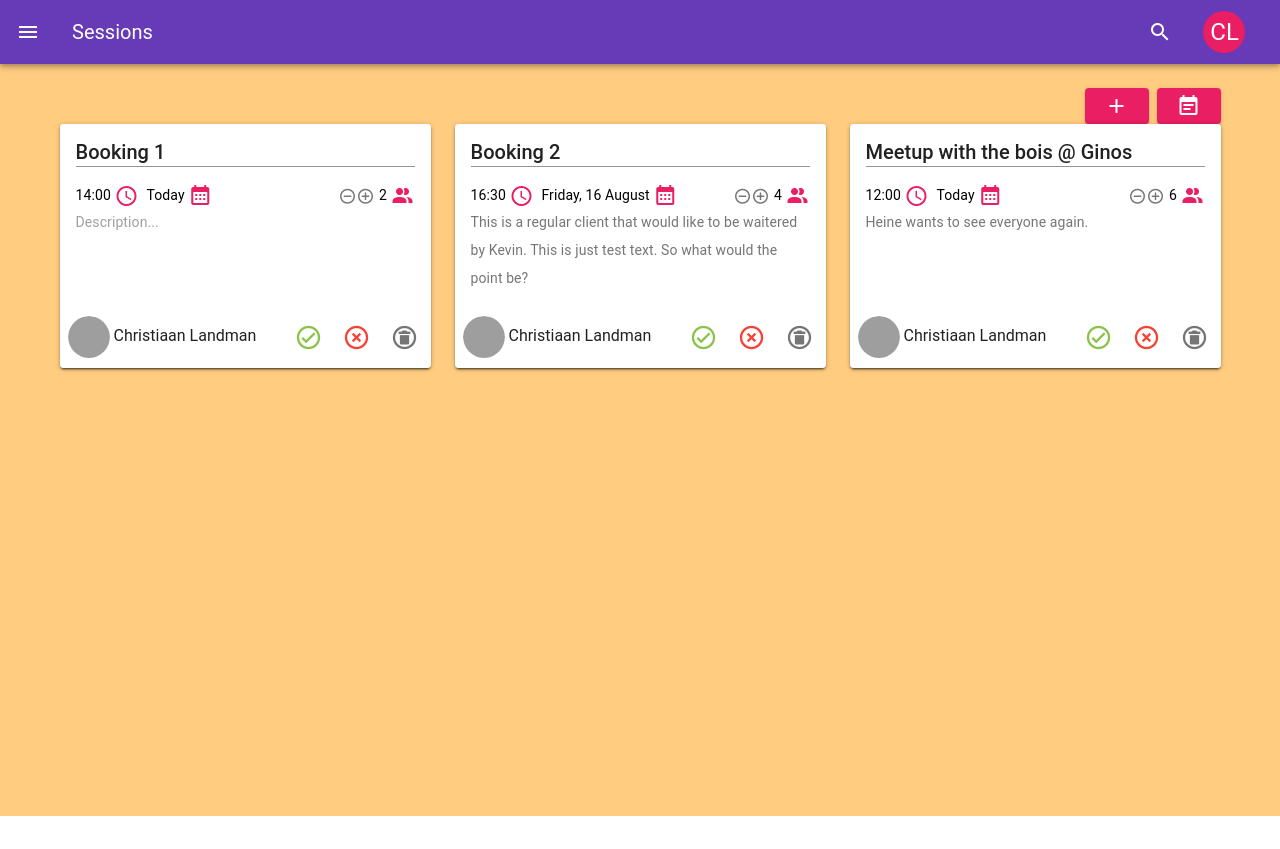
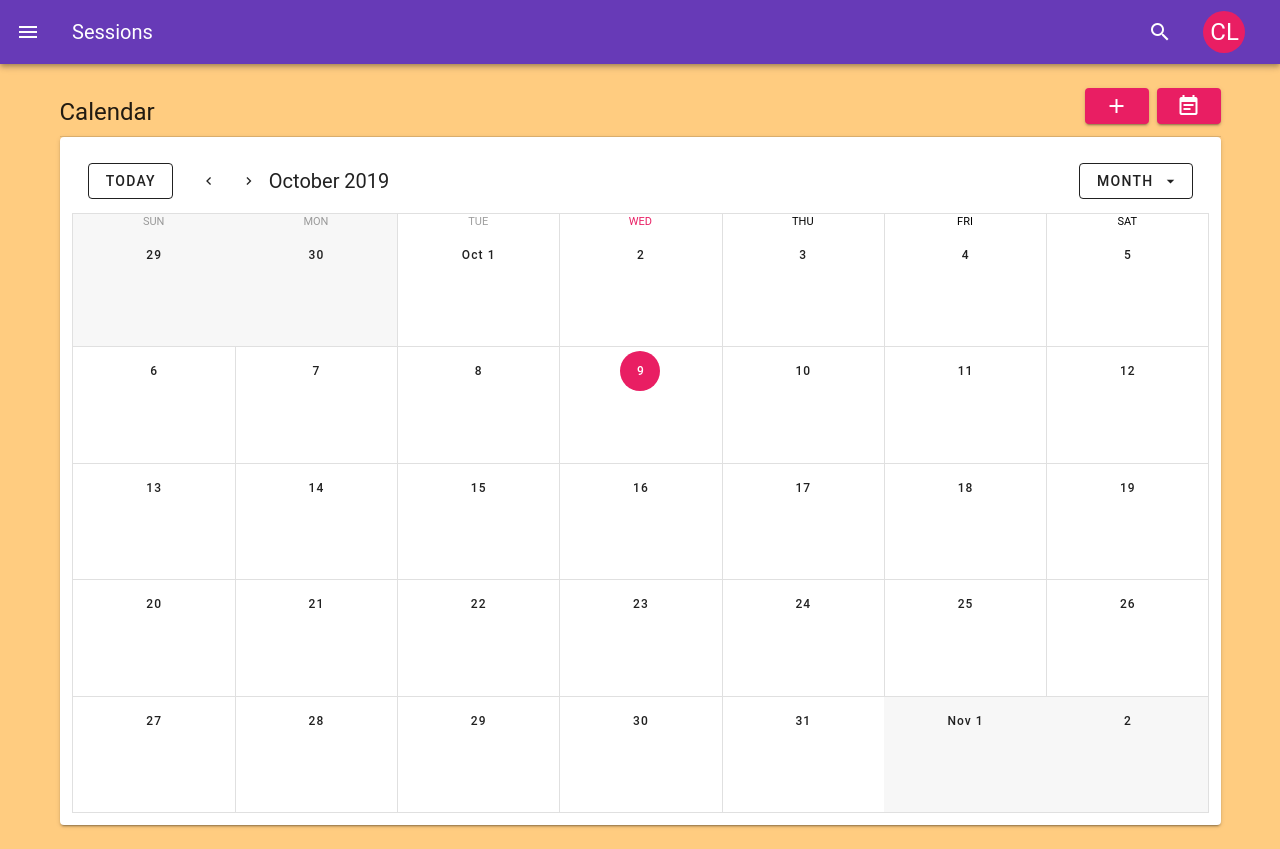
Before and after one commit to Chriztiaan/session, a Vue app: page / in a window 1280 px wide. Before the commit the page ends 816 px from the top, so only its background shows below. Built offline with nearby package versions, Linux system fonts and the light colour scheme; grey boxes are pictures that could not be loaded; what vue-moment would draw is missing.

Commit message:
Setup for Calendar view.

```diff
--- /dev/null
+++ b/src/components/Calendar.vue
@@ -0,0 +1,309 @@
+<template>
+	<v-card>
+		<v-col>
+			<v-sheet height="64">
+				<v-toolbar flat color="white">
+					<v-btn outlined class="mr-4" @click="setToday">
+						Today
+					</v-btn>
+					<v-btn fab text small @click="prev">
+						<v-icon small>mdi-chevron-left</v-icon>
+					</v-btn>
+					<v-btn fab text small @click="next">
+						<v-icon small>mdi-chevron-right</v-icon>
+					</v-btn>
+					<v-toolbar-title>{{ title }}</v-toolbar-title>
+					<v-spacer></v-spacer>
+					<v-menu bottom right>
+						<template v-slot:activator="{ on }">
+							<v-btn outlined v-on="on">
+								<span>{{ typeToLabel[type] }}</span>
+								<v-icon right>mdi-menu-down</v-icon>
+							</v-btn>
+						</template>
+						<v-list>
+							<v-list-item @click="type = 'day'">
+								<v-list-item-title>Day</v-list-item-title>
+							</v-list-item>
+							<v-list-item @click="type = 'week'">
+								<v-list-item-title>Week</v-list-item-title>
+							</v-list-item>
+							<v-list-item @click="type = 'month'">
+								<v-list-item-title>Month</v-list-item-title>
+							</v-list-item>
+						</v-list>
+					</v-menu>
+				</v-toolbar>
+			</v-sheet>
+			<v-sheet height="600">
+				<v-calendar
+					ref="calendar"
+					v-model="focus"
+					color="secondary"
+					:events="events"
+					:event-color="getEventColor"
+					:event-margin-bottom="3"
+					:now="today"
+					:type="type"
+					@click:event="showEvent"
+					@click:more="viewDay"
+					@click:date="viewDay"
+					@change="updateRange"
+				></v-calendar>
+				<v-menu v-model="selectedOpen" :close-on-content-click="false" :activator="selectedElement" offset-x>
+					<v-card color="grey lighten-4" min-width="350px" flat>
+						<v-toolbar :color="selectedEvent.color" dark>
+							<v-btn icon>
+								<v-icon>mdi-pencil</v-icon>
+							</v-btn>
+							<v-toolbar-title v-html="selectedEvent.name"></v-toolbar-title>
+							<v-spacer></v-spacer>
+							<v-btn icon>
+								<v-icon>mdi-heart</v-icon>
+							</v-btn>
+							<v-btn icon>
+								<v-icon>mdi-dots-vertical</v-icon>
+							</v-btn>
+						</v-toolbar>
+						<v-card-text>
+							<span v-html="selectedEvent.details"></span>
+						</v-card-text>
+						<v-card-actions>
+							<v-btn text color="secondary" @click="selectedOpen = false">
+								Cancel
+							</v-btn>
+						</v-card-actions>
+					</v-card>
+				</v-menu>
+			</v-sheet>
+		</v-col>
+	</v-card>
+</template>
+
+<script lang="ts">
+import Vue from 'vue';
+export default Vue.extend({
+	data: () => ({
+		today: new Date().toISOString().substring(0, 10),
+		focus: new Date().toISOString().substring(0, 10),
+		type: 'month',
+		typeToLabel: {
+			month: 'Month',
+			week: 'Week',
+			day: 'Day'
+		},
+		start: null,
+		end: null,
+		selectedEvent: {},
+		selectedElement: null,
+		selectedOpen: false,
+		events: [
+			{
+				name: 'Vacation',
+				details: 'Going to the beach!',
+				start: '2018-12-29',
+				end: '2019-01-01',
+				color: 'blue'
+			},
+			{
+				name: 'Meeting',
+				details: 'Spending time on how we do not have enough time',
+				start: '2019-01-07 09:00',
+				end: '2019-01-07 09:30',
+				color: 'indigo'
+			},
+			{
+				name: 'Large Event',
+				details: 'This starts in the middle of an event and spans over multiple events',
+				start: '2018-12-31',
+				end: '2019-01-04',
+				color: 'deep-purple'
+			},
+			{
+				name: '3rd to 7th',
+				details: 'Testing',
+				start: '2019-01-03',
+				end: '2019-01-07',
+				color: 'cyan'
+			},
+			{
+				name: 'Big Meeting',
+				details: 'A very important meeting about nothing',
+				start: '2019-01-07 08:00',
+				end: '2019-01-07 11:30',
+				color: 'red'
+			},
+			{
+				name: 'Another Meeting',
+				details: 'Another important meeting about nothing',
+				start: '2019-01-07 10:00',
+				end: '2019-01-07 13:30',
+				color: 'brown'
+			},
+			{
+				name: '7th to 8th',
+				start: '2019-01-07',
+				end: '2019-01-08',
+				color: 'blue'
+			},
+			{
+				name: 'Lunch',
+				details: 'Time to feed',
+				start: '2019-01-07 12:00',
+				end: '2019-01-07 15:00',
+				color: 'deep-orange'
+			},
+			{
+				name: '30th Birthday',
+				details: 'Celebrate responsibly',
+				start: '2019-01-03',
+				color: 'teal'
+			},
+			{
+				name: 'New Year',
+				details: 'Eat chocolate until you pass out',
+				start: '2019-01-01',
+				end: '2019-01-02',
+				color: 'green'
+			},
+			{
+				name: 'Conference',
+				details: 'The best time of my life',
+				start: '2019-01-21',
+				end: '2019-01-28',
+				color: 'grey darken-1'
+			},
+			{
+				name: 'Hackathon',
+				details: 'Code like there is no tommorrow',
+				start: '2019-01-30 23:00',
+				end: '2019-02-01 08:00',
+				color: 'black'
+			},
+			{
+				name: 'event 1',
+				start: '2019-01-14 18:00',
+				end: '2019-01-14 19:00',
+				color: '#4285F4'
+			},
+			{
+				name: 'event 2',
+				start: '2019-01-14 18:00',
+				end: '2019-01-14 19:00',
+				color: '#4285F4'
+			},
+			{
+				name: 'event 5',
+				start: '2019-01-14 18:00',
+				end: '2019-01-14 19:00',
+				color: '#4285F4'
+			},
+			{
+				name: 'event 3',
+				start: '2019-01-14 18:30',
+				end: '2019-01-14 20:30',
+				color: '#4285F4'
+			},
+			{
+				name: 'event 4',
+				start: '2019-01-14 19:00',
+				end: '2019-01-14 20:00',
+				color: '#4285F4'
+			},
+			{
+				name: 'event 6',
+				start: '2019-01-14 21:00',
+				end: '2019-01-14 23:00',
+				color: '#4285F4'
+			},
+			{
+				name: 'event 7',
+				start: '2019-01-14 22:00',
+				end: '2019-01-14 23:00',
+				color: '#4285F4'
+			}
+		]
+	}),
+	computed: {
+		title() {
+			const { start, end } = this;
+			if (!start || !end) {
+				return '';
+			}
+
+			const startMonth = this.monthFormatter(start);
+			const endMonth = this.monthFormatter(end);
+			const suffixMonth = startMonth === endMonth ? '' : endMonth;
+
+			const startYear = start.year;
+			const endYear = end.year;
+			const suffixYear = startYear === endYear ? '' : endYear;
+
+			const startDay = start.day + this.nth(start.day);
+			const endDay = end.day + this.nth(end.day);
+
+			switch (this.type) {
+				case 'month':
+					return `${startMonth} ${startYear}`;
+				case 'week':
+				case '4day':
+					return `${startMonth} ${startDay} ${startYear} - ${suffixMonth} ${endDay} ${suffixYear}`;
+				case 'day':
+					return `${startMonth} ${startDay} ${startYear}`;
+			}
+			return '';
+		},
+		monthFormatter() {
+			return this.$refs.calendar.getFormatter({
+				timeZone: 'UTC',
+				month: 'long'
+			});
+		}
+	},
+	mounted() {
+		this.$refs.calendar.checkChange();
+	},
+	methods: {
+		viewDay({ date }) {
+			this.focus = date;
+			this.type = 'day';
+		},
+		getEventColor(event) {
+			return event.color;
+		},
+		setToday() {
+			this.focus = this.today;
+		},
+		prev() {
+			this.$refs.calendar.prev();
+		},
+		next() {
+			this.$refs.calendar.next();
+		},
+		showEvent({ nativeEvent, event }) {
+			const open = () => {
+				this.selectedEvent = event;
+				this.selectedElement = nativeEvent.target;
+				setTimeout(() => (this.selectedOpen = true), 10);
+			};
+
+			if (this.selectedOpen) {
+				this.selectedOpen = false;
+				setTimeout(open, 10);
+			} else {
+				open();
+			}
+
+			nativeEvent.stopPropagation();
+		},
+		updateRange({ start, end }) {
+			// You could load events from an outside source (like database) now that we have the start and end dates on the calendar
+			this.start = start;
+			this.end = end;
+		},
+		nth(d) {
+			return d > 3 && d < 21 ? 'th' : ['th', 'st', 'nd', 'rd', 'th', 'th', 'th', 'th', 'th', 'th'][d % 10];
+		}
+	}
+});
+</script>
--- a/src/components/Dashboard.vue
+++ b/src/components/Dashboard.vue
@@ -2,19 +2,32 @@
 	<div>
 		<v-container>
 			<v-row no-gutters>
+				<span class="headline mt-2"> {{ title }} </span>
 				<v-spacer></v-spacer>
 				<CreateDialog v-model="dialog" @submit="addBooking"></CreateDialog>
 				<v-fab-transition>
-					<v-btn class="mr-2" color="secondary" dark top right @click="dialog = true">
-						<v-icon>mdi-plus</v-icon>
-					</v-btn>
+					<v-tooltip bottom>
+						<template v-slot:activator="{ on }">
+							<v-btn class="mr-2" color="secondary" dark top right @click="dialog = true" v-on="on">
+								<v-icon>mdi-plus</v-icon>
+							</v-btn>
+						</template>
+						<span>Create new booking</span>
+					</v-tooltip>
 				</v-fab-transition>
 				<v-fab-transition>
-					<v-btn color="secondary" dark top right @click="switchMode">
-						<v-icon>{{ modeIcon }}</v-icon>
-					</v-btn>
+					<v-tooltip bottom>
+						<template v-slot:activator="{ on }">
+							<v-btn color="secondary" dark top right @click="switchMode" v-on="on">
+								<v-icon>{{ modeIcon }}</v-icon>
+							</v-btn>
+						</template>
+						<span v-if="mode == 'calendar'">View booking list</span>
+						<span v-else>View calendar</span>
+					</v-tooltip>
 				</v-fab-transition>
 			</v-row>
+			<v-divider class="mt-2"></v-divider>
 			<v-slide-y-transition hide-on-leave>
 				<div v-if="mode == 'list'">
 					<v-row>
@@ -27,14 +40,8 @@
 			<v-slide-y-transition hide-on-leave>
 				<div v-if="mode == 'calendar'">
 					<v-row>
-						<v-col cols="12" md="6" lg="4">
-							<BookingCard></BookingCard>
-						</v-col>
-						<v-col cols="12" md="6" lg="4">
-							<BookingCard></BookingCard>
-						</v-col>
-						<v-col cols="12" md="6" lg="4">
-							<BookingCard></BookingCard>
+						<v-col cols="12">
+							<Calendar></Calendar>
 						</v-col>
 					</v-row>
 				</div>
@@ -48,13 +55,15 @@ import Vue from 'vue';
 import BookingCard from './BookingCard.vue';
 import Booking from './../models/booking';
 import CreateDialog from './CreateDialog.vue';
+import Calendar from './Calendar.vue';
 
 export default Vue.extend({
-	components: { BookingCard, CreateDialog },
+	components: { BookingCard, CreateDialog, Calendar },
 	data() {
 		return {
 			dialog: false,
 			mode: '',
+			title: '',
 			modeIcon: '',
 			data: [
 				new Booking('Booking 1', '14:00', new Date(), 2, ``, 'Christiaan Landman'),
@@ -86,12 +95,15 @@ export default Vue.extend({
 		switchMode(): void {
 			const list = 'list';
 			const calendar = 'calendar';
-			if (this.mode == calendar || this.mode == '') {
+			// || this.mode == ''
+			if (this.mode == calendar) {
 				this.mode = list;
-				this.modeIcon = 'mdi-calendar-text';
+				this.title = 'Bookings';
+				this.modeIcon = 'mdi-calendar-month';
 			} else {
 				this.mode = calendar;
-				this.modeIcon = 'mdi-calendar-month';
+				this.title = 'Calendar';
+				this.modeIcon = 'mdi-calendar-text';
 			}
 		},
 		addBooking(booking: Booking): void {
```
